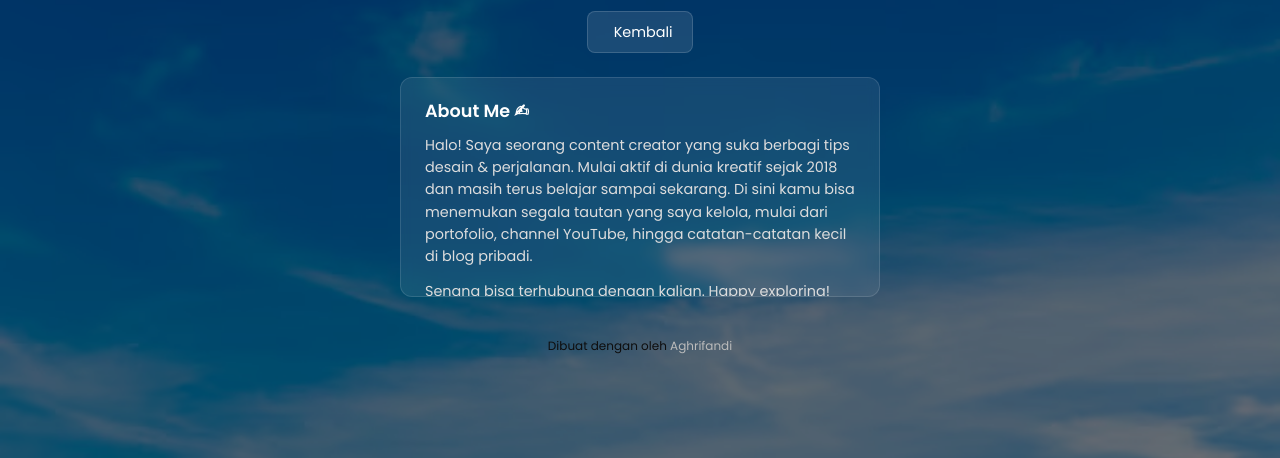
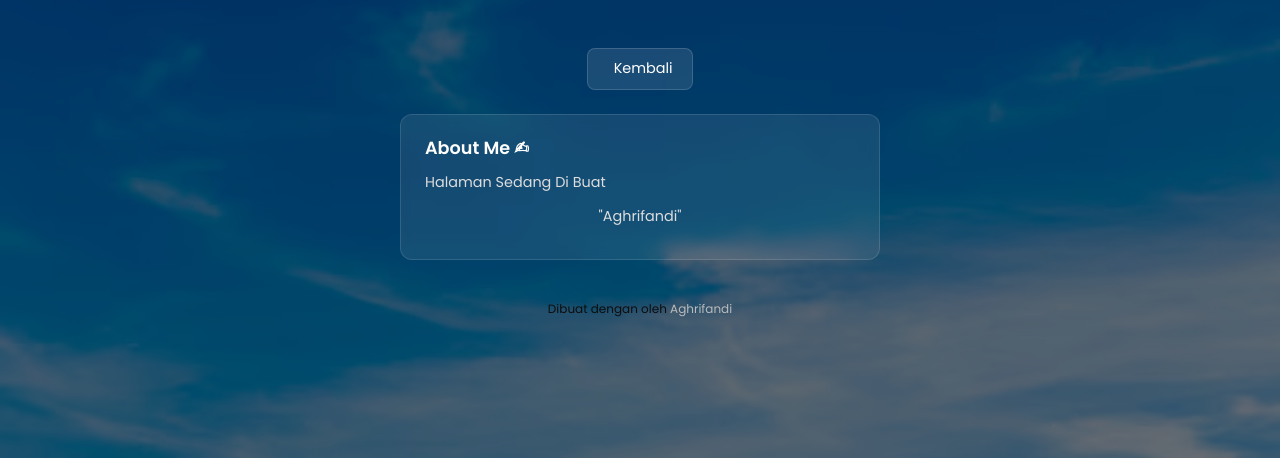
Before and after one commit to rifan123321/linktree-clone, a plain HTML site: page aboutme.html in a window 1280 px wide. Shown: the part 342-800 px from the top of the page. Drawn offline with Linux system fonts and the light colour scheme.

Commit message:
Update aboutme.html

```diff
--- a/aboutme.html
+++ b/aboutme.html
@@ -28,14 +28,11 @@
     <!-- Tombol kembali -->
   <h2>About Me ✍︎</h2>
   <p>
-    Halo! Saya seorang content creator yang suka berbagi tips desain &amp; perjalanan.
-    Mulai aktif di dunia kreatif sejak 2018 dan masih terus belajar sampai sekarang.
-    Di sini kamu bisa menemukan segala tautan yang saya kelola, mulai dari portofolio,
-    channel YouTube, hingga catatan-catatan kecil di blog pribadi.
+    Halaman Sedang Di Buat
   </p>
   <p>
-    Senang bisa terhubung dengan kalian. Happy exploring!
-  </p>
+
+    </p>
   <break>
     <p style="text-align: center;">"Aghrifandi"</p>
 </section>
```
